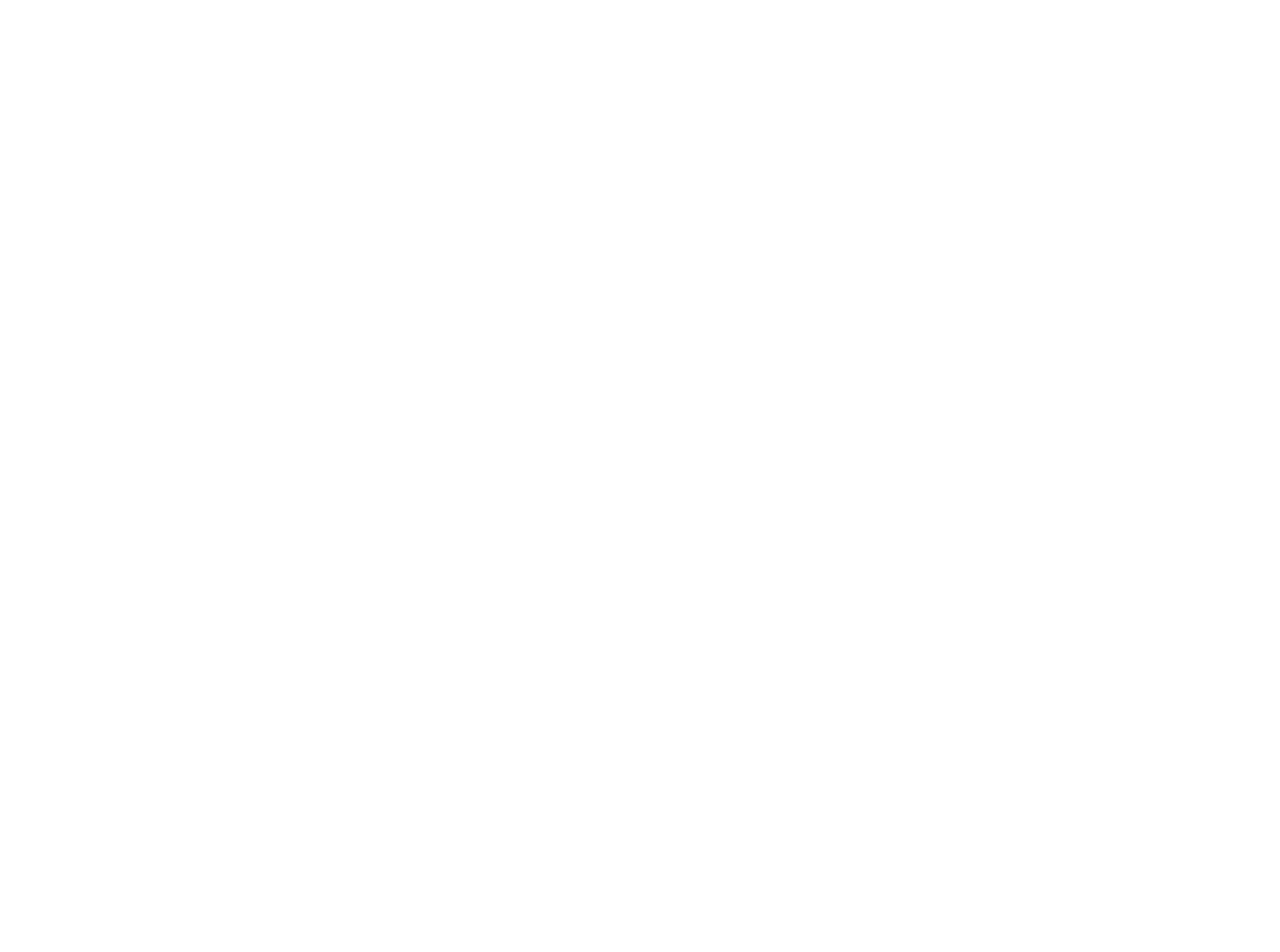
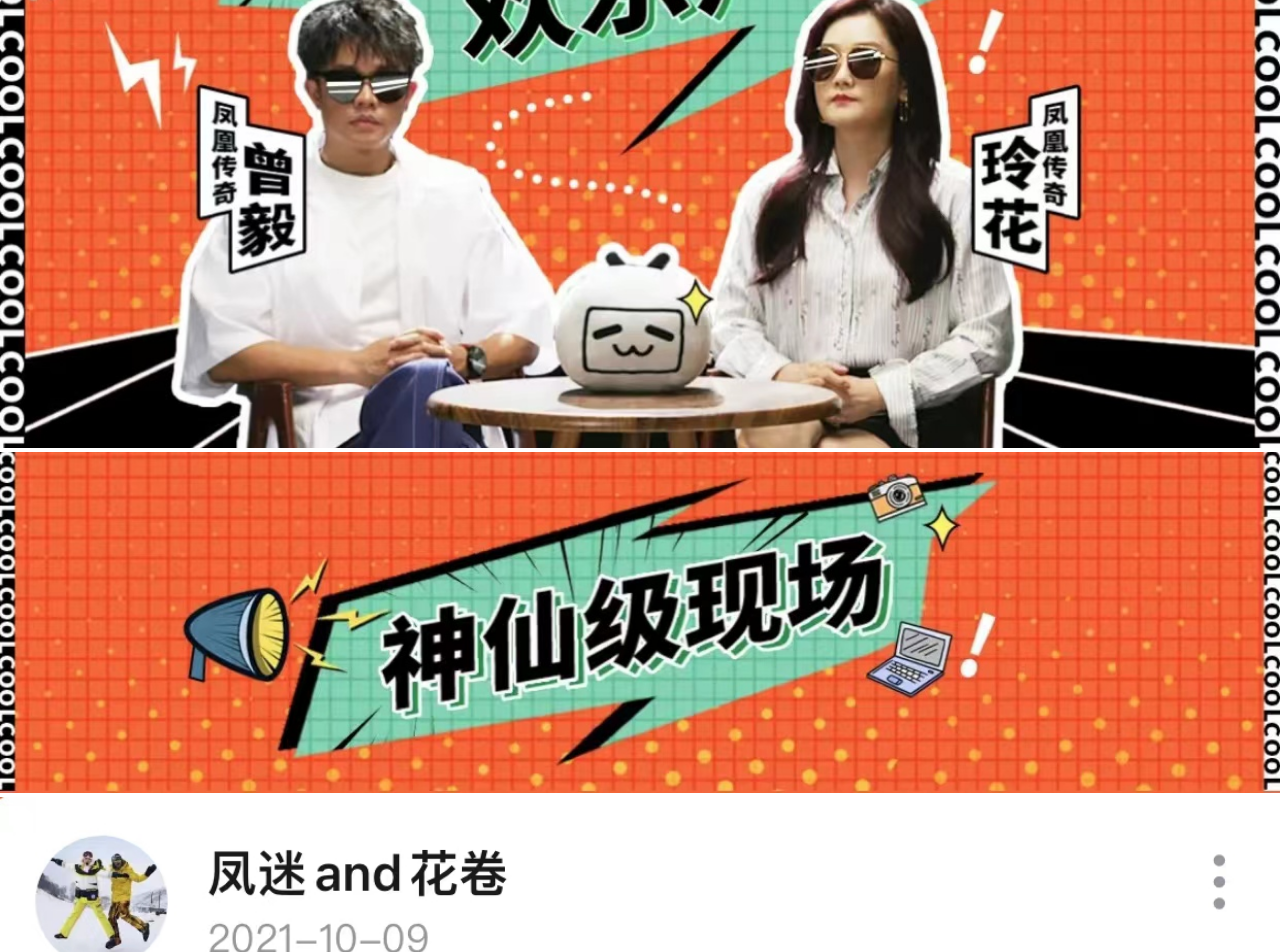
Before and after one commit to CodingAndSleeping/activity-page, a React (Vite) app: page / in a window 1280 px wide. Shown: the part 285-1237 px from the top of the page. Before the commit the page ends 800 px from the top, so only its background shows below. Built offline with nearby package versions, Linux system fonts and the light colour scheme.

Commit message:
feat: 布局

```diff
--- a/src/App.tsx
+++ b/src/App.tsx
@@ -1,5 +1,14 @@
+import FirstSection from './components/FirstSection'
+import SecondSection from './components/SecondSection'
+import ThirdSection from './components/ThirdSection'
 function App() {
-  return <>321</>
+  return (
+    <>
+      <FirstSection />
+      <SecondSection />
+      <ThirdSection />
+    </>
+  )
 }
 
 export default App
--- /dev/null
+++ b/src/components/FirstSection/index.module.scss
@@ -0,0 +1,5 @@
+.first-section {
+  img {
+    width: 100%;
+  }
+}
--- /dev/null
+++ b/src/components/FirstSection/index.tsx
@@ -0,0 +1,12 @@
+import { FC } from 'react'
+import BannerImage from '../../assets/banner.jpg'
+import styles from './index.module.scss'
+const FirstSection: FC = () => {
+  return (
+    <div className={styles['first-section']}>
+      <img src={BannerImage} alt='Banner' />
+    </div>
+  )
+}
+
+export default FirstSection
--- /dev/null
+++ b/src/components/SecondSection/index.tsx
@@ -0,0 +1,4 @@
+const SecondSection = () => {
+  return <div className='second-section'></div>
+}
+export default SecondSection
--- /dev/null
+++ b/src/components/ThirdSection/index.module.scss
@@ -0,0 +1,5 @@
+.third-section {
+  img {
+    width: 100%;
+  }
+}
--- /dev/null
+++ b/src/components/ThirdSection/index.tsx
@@ -0,0 +1,18 @@
+import { type FC } from 'react'
+import Title1Image from '../../assets/title1.jpg'
+import Title2Image from '../../assets/title2.jpg'
+import CommentImage from '../../assets/comment.jpg'
+
+import styles from './index.module.scss'
+const ThirdSection: FC = () => {
+  return (
+    <div className={styles['third-section']}>
+      <img src={Title1Image} alt='Title 1' />
+      <img src={CommentImage} alt='Comment' />
+      <img src={Title2Image} alt='Title 2' />
+      <img src={CommentImage} alt='Comment' />
+    </div>
+  )
+}
+
+export default ThirdSection
```
